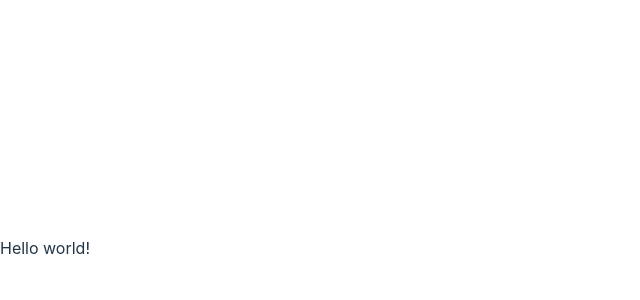
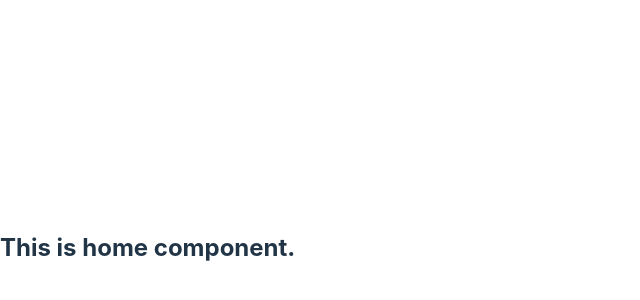
Before and after one commit to DasPriYam714/Simple-Firebase, a React (Vite) app: page / in a window 1280 px wide. Shown: the part 152-452 px from the top of the page, without its empty margins (0-640 px from the left). Built offline with nearby package versions, Linux system fonts and the light colour scheme.

Commit message:
add layer and components

```diff
--- /dev/null
+++ b/src/components/Header.jsx
@@ -0,0 +1,11 @@
+
+
+const Header = () => {
+    return (
+        <div>
+
+        </div>
+    );
+};
+
+export default Header;
--- /dev/null
+++ b/src/components/Home.jsx
@@ -0,0 +1,13 @@
+
+
+const Home = () => {
+    return (
+        <div>
+
+            <h2>This is home component.</h2>
+
+        </div>
+    );
+};
+
+export default Home;
--- /dev/null
+++ b/src/layout/Main.jsx
@@ -0,0 +1,16 @@
+
+import { Outlet } from 'react-router-dom';
+import Header from '../components/Header';
+
+const Main = () => {
+    return (
+        <div>
+
+            <Header></Header>
+            <Outlet></Outlet>
+
+        </div>
+    );
+};
+
+export default Main;
```
Also changed, not shown: src/main.jsx (+10 -1 lines).
